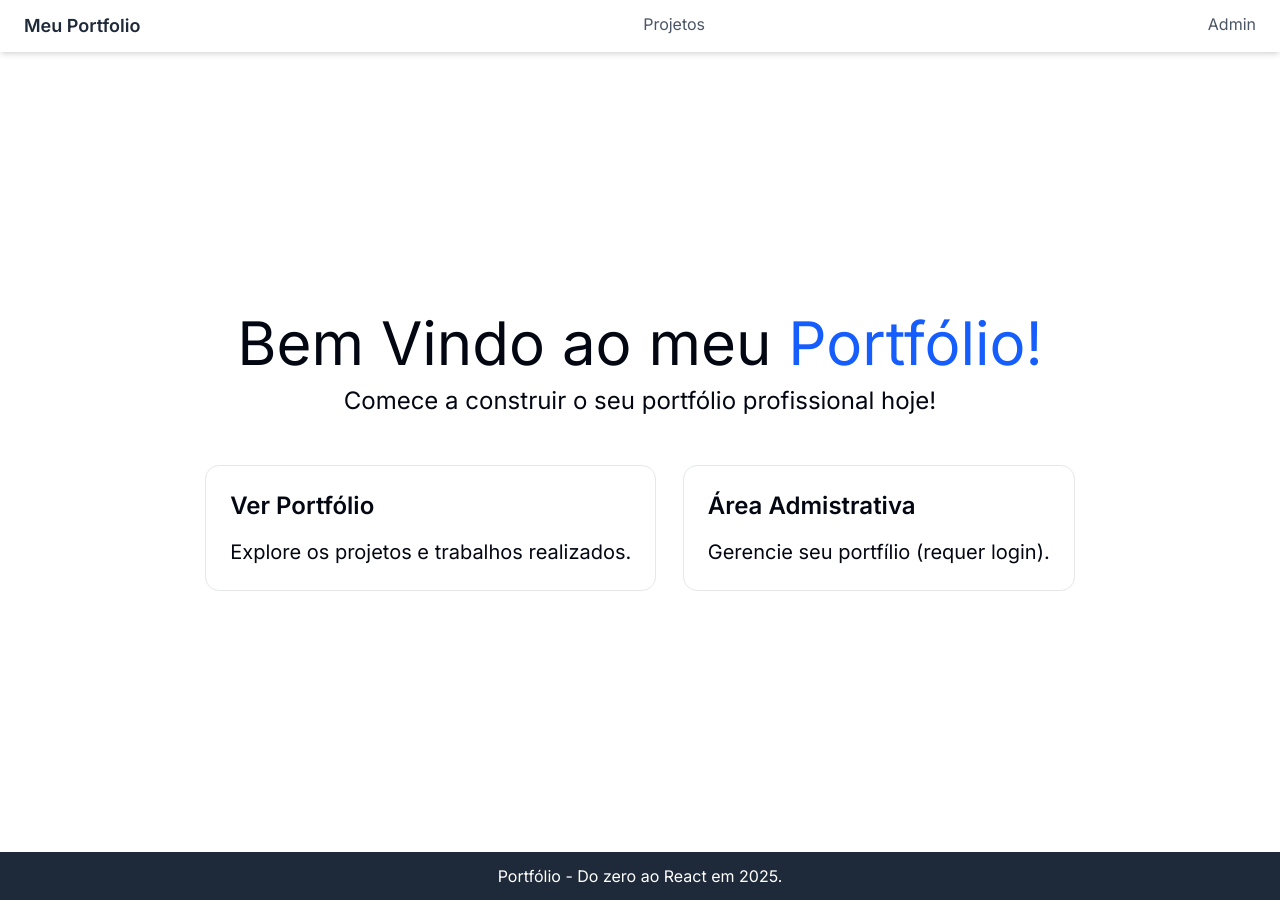
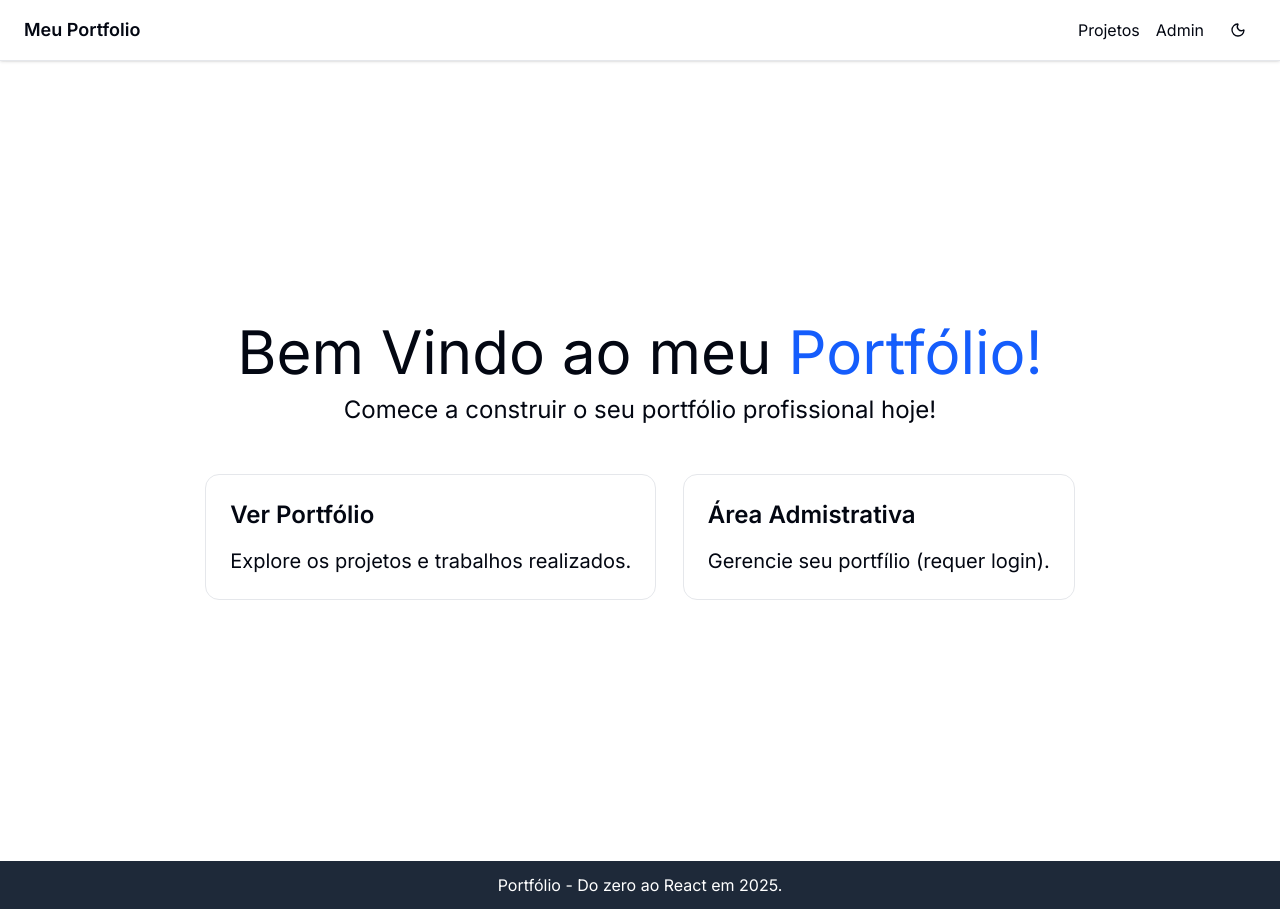
Before and after one commit to eugenio-developer/portfolio-react-nextjs, a Next.js app: page / in a window 1280 px wide. Built offline with nearby package versions, Linux system fonts and the light colour scheme.

Commit message:
ThemeToggle

```diff
--- a/package.json
+++ b/package.json
@@ -9,6 +9,7 @@
     "lint": "eslint"
   },
   "dependencies": {
+    "@radix-ui/react-slot": "^1.2.3",
     "class-variance-authority": "^0.7.1",
     "clsx": "^2.1.1",
     "lucide-react": "^0.545.0",
--- a/src/app/components/Header.tsx
+++ b/src/app/components/Header.tsx
@@ -1,24 +1,25 @@
 import Link from "next/link";
+import { ThemeToggle } from "./themetoggle";
 
 export default function Header(){
     return(
-        <header className="bg-white shadow-md">
+        <header className="sticky top-0 z-50 bg-background border-b shadow-sm">
             <nav className="container mx-auto px-6 py-3">
-                <ul className="flex justify-between text-gray-800">
+                <ul className="flex justify-between items-center">
                     <li>
-                        <Link href="/" className="text-lg font-semibold text-gray-800">
+                        <Link href="/" className="text-lg font-semibold text-foreground">
                             Meu Portfolio
                         </Link>
                     </li>
-                    <li>
-                        <Link href="/portfolio" className="text-gray-600 hover:text-gray-800">
+                    <li className="flex items-center space-x-4">
+                        <Link href="/portfolio" className="text-foreground hover:text-foreground/80">
                             Projetos
                         </Link>
-                    </li>
-                    <li>
-                        <Link href="/admin" className="text-gray-600 hover:text-gray-800">
+
+                        <Link href="/admin" className="text-foreground hover:text-foreground/80">
                             Admin
                         </Link>
+                        <ThemeToggle/>
                     </li>
                 </ul>
             </nav>
--- /dev/null
+++ b/src/app/components/themetoggle.tsx
@@ -0,0 +1,30 @@
+"use client"
+
+import { Button } from "@/components/ui/button"
+import { useEffect, useState } from "react"
+import {Moon, Sun} from "lucide-react"
+
+const DEFAULT_THEME = "light"
+
+export function ThemeToggle(){
+    const [theme, setTheme] = useState(DEFAULT_THEME)
+
+    useEffect(() =>{
+        const savedTheme = localStorage.getItem("theme") || DEFAULT_THEME
+        setTheme(savedTheme)
+        document.documentElement.classList.toggle("dark", savedTheme === "dark")
+    }, [])
+
+    const toggleTheme =  () => {
+        const newTheme = theme === "light" ? "dark" : "light"
+        setTheme(newTheme)
+        localStorage.setItem("theme", newTheme)
+        document.documentElement.classList.toggle("dark")
+    }
+    return(
+        <Button variant="ghost" size="icon" onClick={toggleTheme}>
+            {theme === "light" ? <Moon className="h-5 w-5"/> : <Sun  className="h-5 w-5"/>}
+        </Button>
+
+    )
+}
--- /dev/null
+++ b/src/components/ui/button.tsx
@@ -0,0 +1,60 @@
+import * as React from "react"
+import { Slot } from "@radix-ui/react-slot"
+import { cva, type VariantProps } from "class-variance-authority"
+
+import { cn } from "@/lib/utils"
+
+const buttonVariants = cva(
+  "inline-flex items-center justify-center gap-2 whitespace-nowrap rounded-md text-sm font-medium transition-all disabled:pointer-events-none disabled:opacity-50 [&_svg]:pointer-events-none [&_svg:not([class*='size-'])]:size-4 shrink-0 [&_svg]:shrink-0 outline-none focus-visible:border-ring focus-visible:ring-ring/50 focus-visible:ring-[3px] aria-invalid:ring-destructive/20 dark:aria-invalid:ring-destructive/40 aria-invalid:border-destructive",
+  {
+    variants: {
+      variant: {
+        default: "bg-primary text-primary-foreground hover:bg-primary/90",
+        destructive:
+          "bg-destructive text-white hover:bg-destructive/90 focus-visible:ring-destructive/20 dark:focus-visible:ring-destructive/40 dark:bg-destructive/60",
+        outline:
+          "border bg-background shadow-xs hover:bg-accent hover:text-accent-foreground dark:bg-input/30 dark:border-input dark:hover:bg-input/50",
+        secondary:
+          "bg-secondary text-secondary-foreground hover:bg-secondary/80",
+        ghost:
+          "hover:bg-accent hover:text-accent-foreground dark:hover:bg-accent/50",
+        link: "text-primary underline-offset-4 hover:underline",
+      },
+      size: {
+        default: "h-9 px-4 py-2 has-[>svg]:px-3",
+        sm: "h-8 rounded-md gap-1.5 px-3 has-[>svg]:px-2.5",
+        lg: "h-10 rounded-md px-6 has-[>svg]:px-4",
+        icon: "size-9",
+        "icon-sm": "size-8",
+        "icon-lg": "size-10",
+      },
+    },
+    defaultVariants: {
+      variant: "default",
+      size: "default",
+    },
+  }
+)
+
+function Button({
+  className,
+  variant,
+  size,
+  asChild = false,
+  ...props
+}: React.ComponentProps<"button"> &
+  VariantProps<typeof buttonVariants> & {
+    asChild?: boolean
+  }) {
+  const Comp = asChild ? Slot : "button"
+
+  return (
+    <Comp
+      data-slot="button"
+      className={cn(buttonVariants({ variant, size, className }))}
+      {...props}
+    />
+  )
+}
+
+export { Button, buttonVariants }
```
Also changed, not shown: 1 other file (tests, documents, lock files or other folders).
